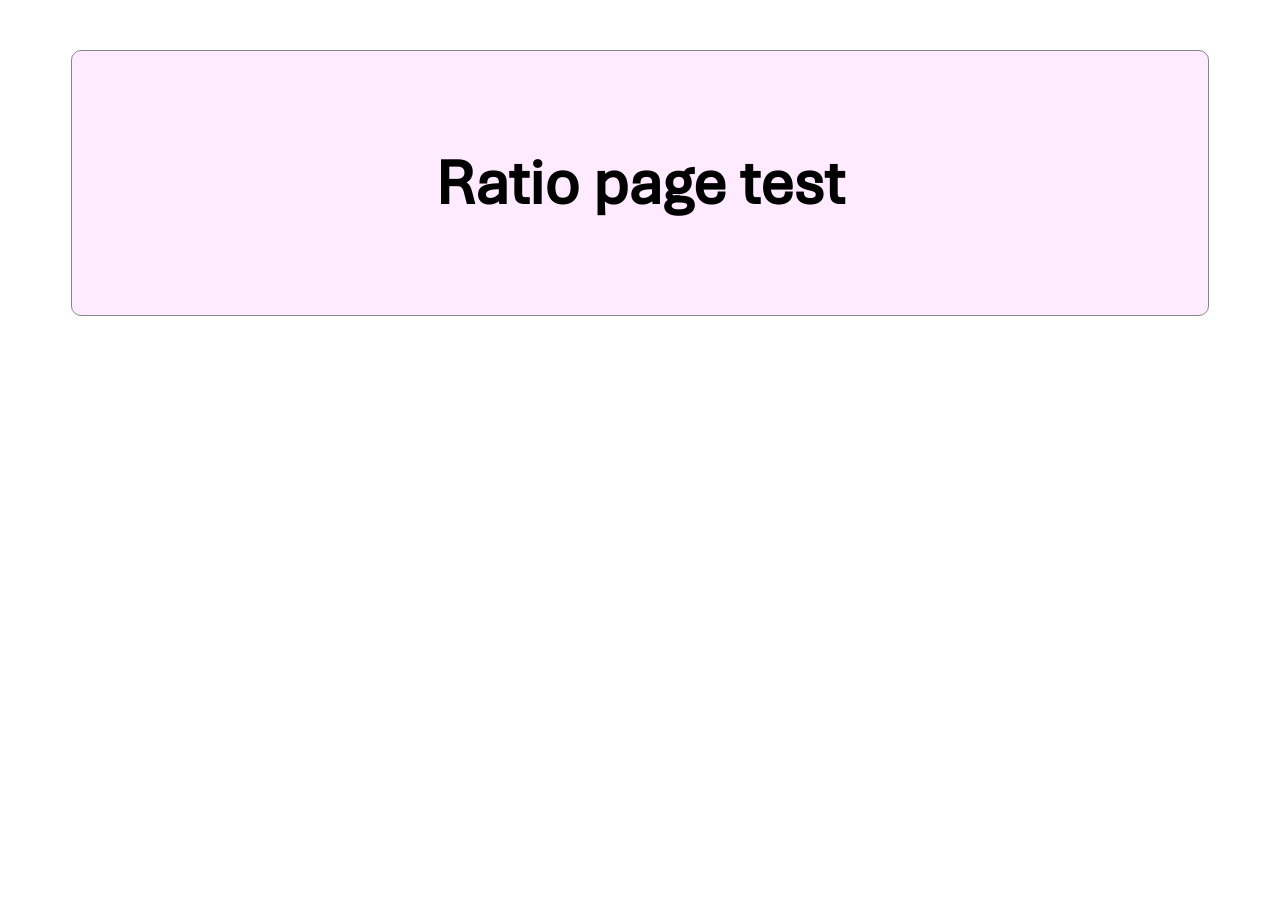
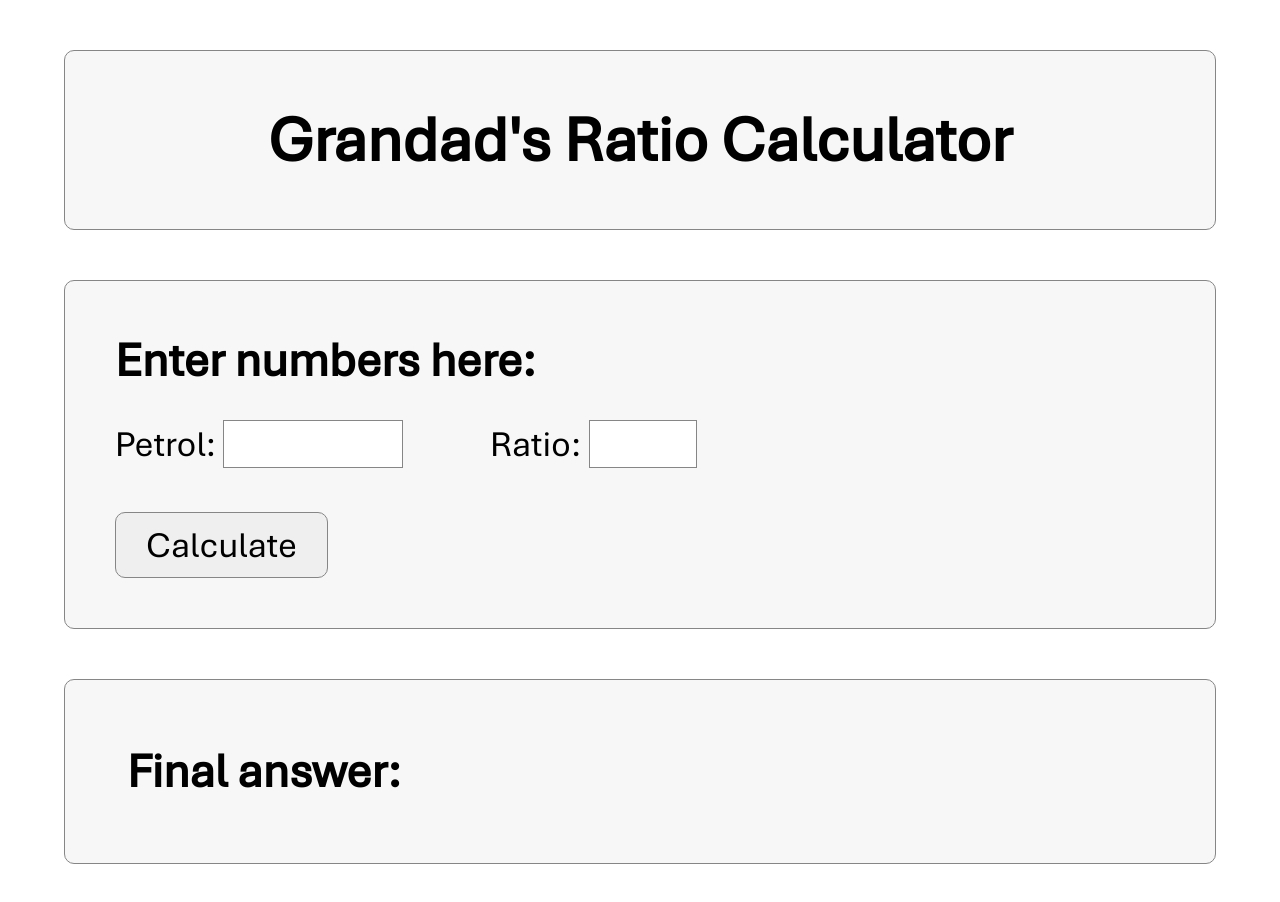
Before and after one commit to HighlandCowMan/ratio_calculator, a plain HTML site: page index.html in a window 1280 px wide. Before the commit the page ends 800 px from the top, so only its background shows below. Drawn offline with Linux system fonts and the light colour scheme.

Commit message:
Added some functionality

```diff
--- a/index.html
+++ b/index.html
@@ -7,7 +7,23 @@
     </head>
     <body>
         <div class="mainDiv">
-            <h1>Ratio page test</h1>
+            <h1>Grandad's Ratio Calculator</h1>
+        </div>
+        <div class="mainDiv">
+            <h2>Enter numbers here:</h2>
+            <span>Petrol: </span> <input class="petrol" id="petrolInput">
+            &emsp;&emsp;
+            <span>Ratio: </span> <input class="ratio" id="ratioInput">
+            <br><br>
+            <button onclick="calculateRatio()">Calculate</button>
+        </div>
+        <div class="mainDiv">
+            <table>
+                <tr>
+                    <td><h2 style="margin: 0px;">Final answer:</h2></td>
+                    <td><p id="output" class="output"></p></td>
+                </tr>
+            </table>
         </div>
     </body>
 </html>
--- a/scripts.js
+++ b/scripts.js
@@ -0,0 +1,10 @@
+function calculateRatio() {
+    const petrolInput = document.getElementById("petrolInput");
+    const ratioInput = document.getElementById("ratioInput");
+    const output = document.getElementById("output");
+
+    let petrolValue = petrolInput.value;
+    let ratioValue = ratioInput.value;
+
+    output.innerText = petrolValue * ratioValue;
+}
--- a/stylesheet.css
+++ b/stylesheet.css
@@ -1,5 +1,8 @@
 * {
     box-sizing: border-box;
+    font-family: "Aptos";
+    font-size: 36px;
+    margin: 0px;
 }
 
 @font-face {
@@ -8,17 +11,44 @@
 }
 
 h1 {
-    font-family: "Aptos";
     font-size: 64px;
+    text-align: center;
+}
+
+h2 {
+    font-size: 48px;
+    margin-bottom: 30px;
+}
+
+input {
+    border: 1px solid #868686;
+    font-size: 36px;
+} .petrol {
+    width: 5em;
+} .ratio {
+    width: 3em;
+}
+
+button {
+    padding: 10px 30px 10px 30px;
+    border: 1px solid #868686;
+    border-radius: 10px;
     color: #000000;
-    text-align: center;
+}
+
+td {
+    padding: 10px;
 }
 
 .mainDiv {
     margin: 50px auto 50px auto;
     border: 1px solid #868686;
+    background-color: #f7f7f7;
     border-radius: 10px;
-    background-color: #ffebff;
     padding: 50px;
     width: 90%;
 }
+
+.output {
+    font-size: 48px;
+}
```
Also changed, not shown: 1 other file.
